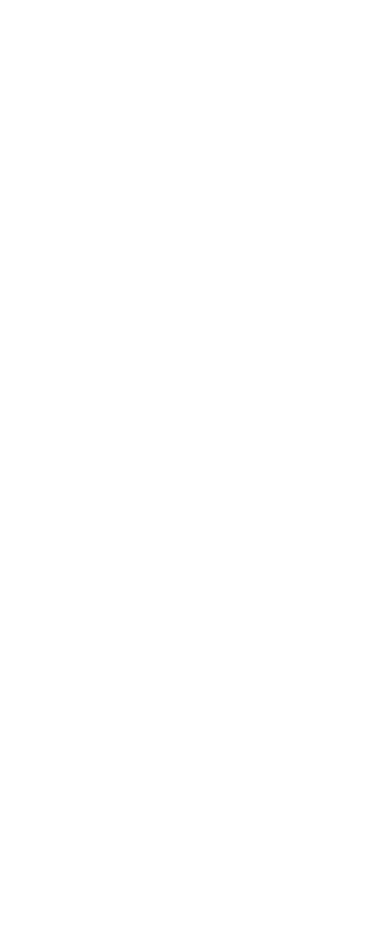
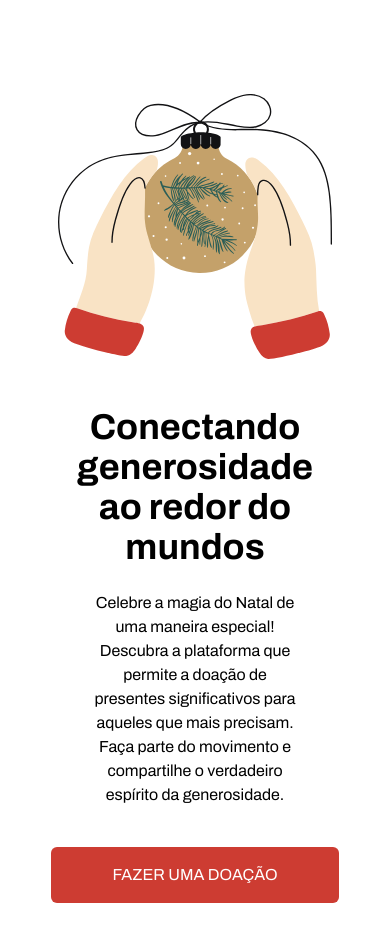
Before and after one commit to victorpraado1005/codelandia-desafio16, a Next.js app: page / in a window 390 px wide. Shown: the part 1426-2368 px from the top of the page. Before the commit the page ends 1504 px from the top, so only its background shows below. Built offline with nearby package versions, Linux system fonts and the light colour scheme.

Commit message:
feat: container contente finalizado. 100% responsivo.

```diff
--- /dev/null
+++ b/src/app/button.js
@@ -0,0 +1,5 @@
+export function Button() {
+  return(
+    <button className='w-72 bg-red border-0 rounded-md py-4 text-white font-medium uppercase'>Fazer uma doação</button>
+  );
+}
--- /dev/null
+++ b/src/app/components/ContainerContent/index.js
@@ -0,0 +1,21 @@
+import img3 from '@/assets/images/img3.svg';
+import Image from 'next/image';
+
+export default function ContainerContent() {
+  return(
+    <div className="w-full flex flex-col items-center justify-center px-6 py-20 lg:flex-row lg:gap-32">
+      <div className='flex items-center justify-center mb-12 lg:mb-0'>
+        <Image
+          src={img3}
+          alt='Imagem 3'
+          className='w-4/5'
+        />
+      </div>
+      <div className='flex flex-col items-center w-3/5 lg:w-2/5 lg:items-start'>
+        <h1 className='font-semibold text-3xl xs:text-4xl text-center mb-6 lg:text-start'>Conectando generosidade ao redor do mundos</h1>
+        <span className='text-center mb-10 lg:text-start'>Celebre a magia do Natal de uma maneira especial! Descubra a plataforma que permite a doação de presentes significativos para aqueles que mais precisam. Faça parte do movimento e compartilhe o verdadeiro espírito da generosidade.</span>
+        <button className='w-72 bg-red border-0 rounded-md py-4 text-white font-medium uppercase mb-16 md:mb-28 lg:mb-0'>Fazer uma doação</button>
+      </div>
+    </div>
+  );
+}
--- a/src/app/components/ContentTimer/index.js
+++ b/src/app/components/ContentTimer/index.js
@@ -2,16 +2,16 @@
 import Image from 'next/image';
 import { Timer } from '../Timer';
 
-export function ContentTimer() {
+export default function ContentTimer() {
   return(
     <div className=" w-screen flex flex-col items-center justify-center text-center py-20 gap-6">
       <div className="w-4/5 md:w-3/5 lg:w-2/5 flex flex-col gap-6">
         <h1 className="text-3xl font-semibold">Tempo limitado</h1>
         <span className=" text-lg">Nessas festas de fim de ano mande um presente para a pessoa amada e   compartilhe a alegria do Natal.</span>
       </div>
-      <Timer
+      {/* <Timer
         expiryTimestamp={1703473200000}
-      />
+      /> */}
       <Image
         src={img2}
         alt='Imagem 2'
--- a/src/app/components/Header/index.js
+++ b/src/app/components/Header/index.js
@@ -3,7 +3,8 @@
 import santa from '@/assets/images/santa.svg';
 import store from '@/assets/images/store.svg';
 
-export function Header() {
+
+export default function Header() {
   return(
     <div className="w-screen bg-pink flex flex-col items-center">
       <div className='w-4/5 py-24 flex flex-col items-center justify-center lg:flex-row lg:gap-32'>
--- a/src/app/page.js
+++ b/src/app/page.js
@@ -1,12 +1,14 @@
 import Image from 'next/image'
-import { Header } from './components/Header'
-import { ContentTimer } from './components/ContentTimer'
+import Header from './components/Header'
+import ContentTimer from './components/ContentTimer'
+import ContainerContent from './components/ContainerContent'
 
 export default function Home() {
   return (
     <>
       <Header />
       <ContentTimer />
+      <ContainerContent />
     </>
   )
 }
```
Also changed, not shown: src/assets/images/img3.svg (added).
